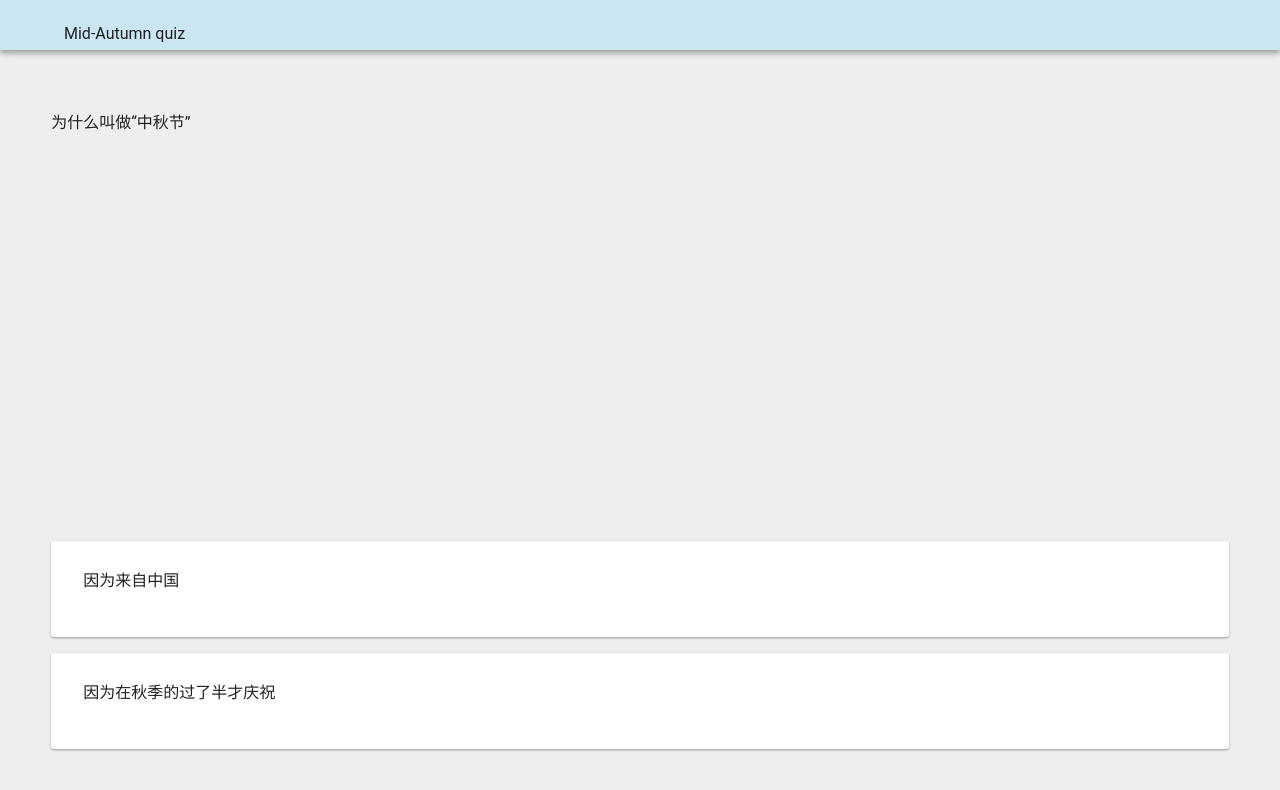
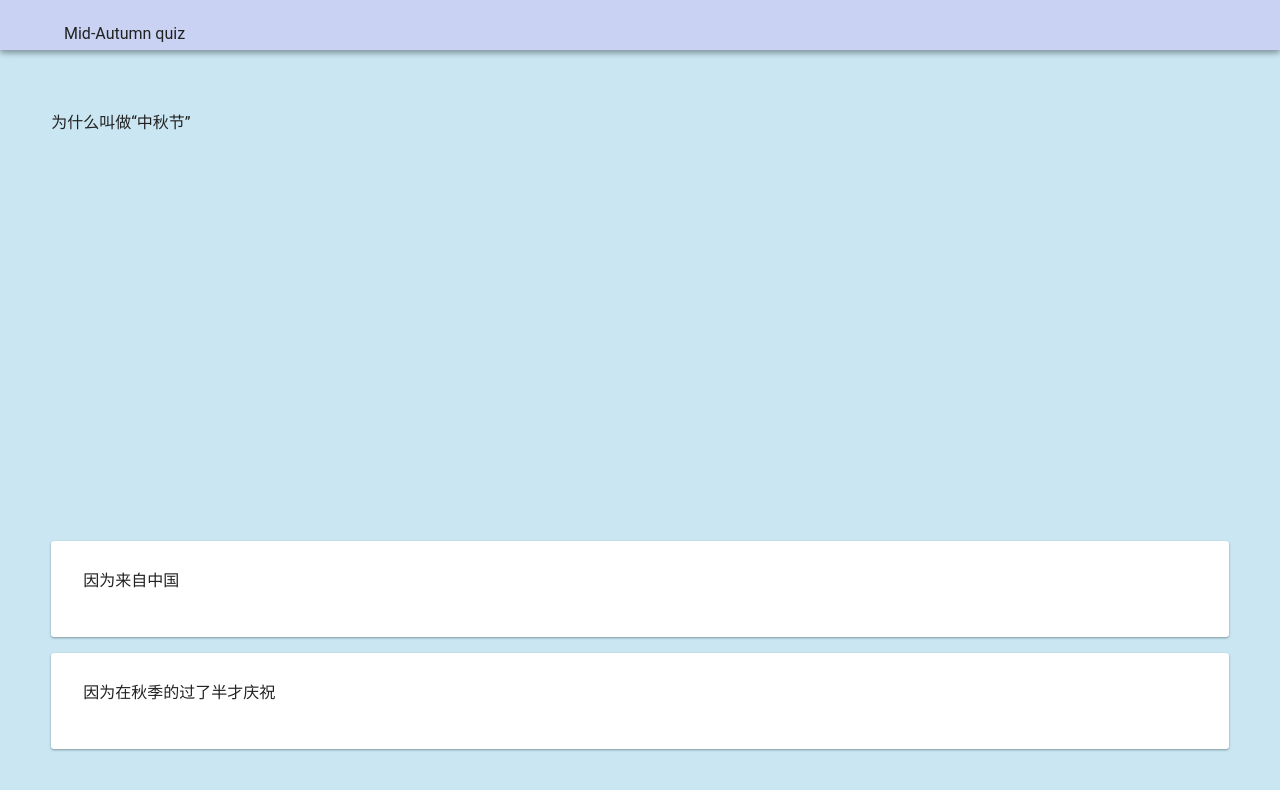
Before and after one commit to zehata/mid-autumn, a website: page public/quiz.html in a window 1280 px wide. Drawn offline with nearby package versions, Linux system fonts and the light colour scheme.

Commit message:
Update newmcq.css

```diff
--- a/public/newmcq.css
+++ b/public/newmcq.css
@@ -6,12 +6,12 @@
 }
 body{
 	overflow-x: hidden;
-	background-color: #eee;
+	background-color: #c9e6f2;
 	user-select: none;
 }
 .bar{
 	position: fixed;
-	background-color: #c9e6f2;
+	background-color: #c9d2f2;
 	height:50px;
 	width:100vw;
  	box-shadow: 0 3px 6px rgba(0,0,0,0.16), 0 3px 6px rgba(0,0,0,0.23);
```
